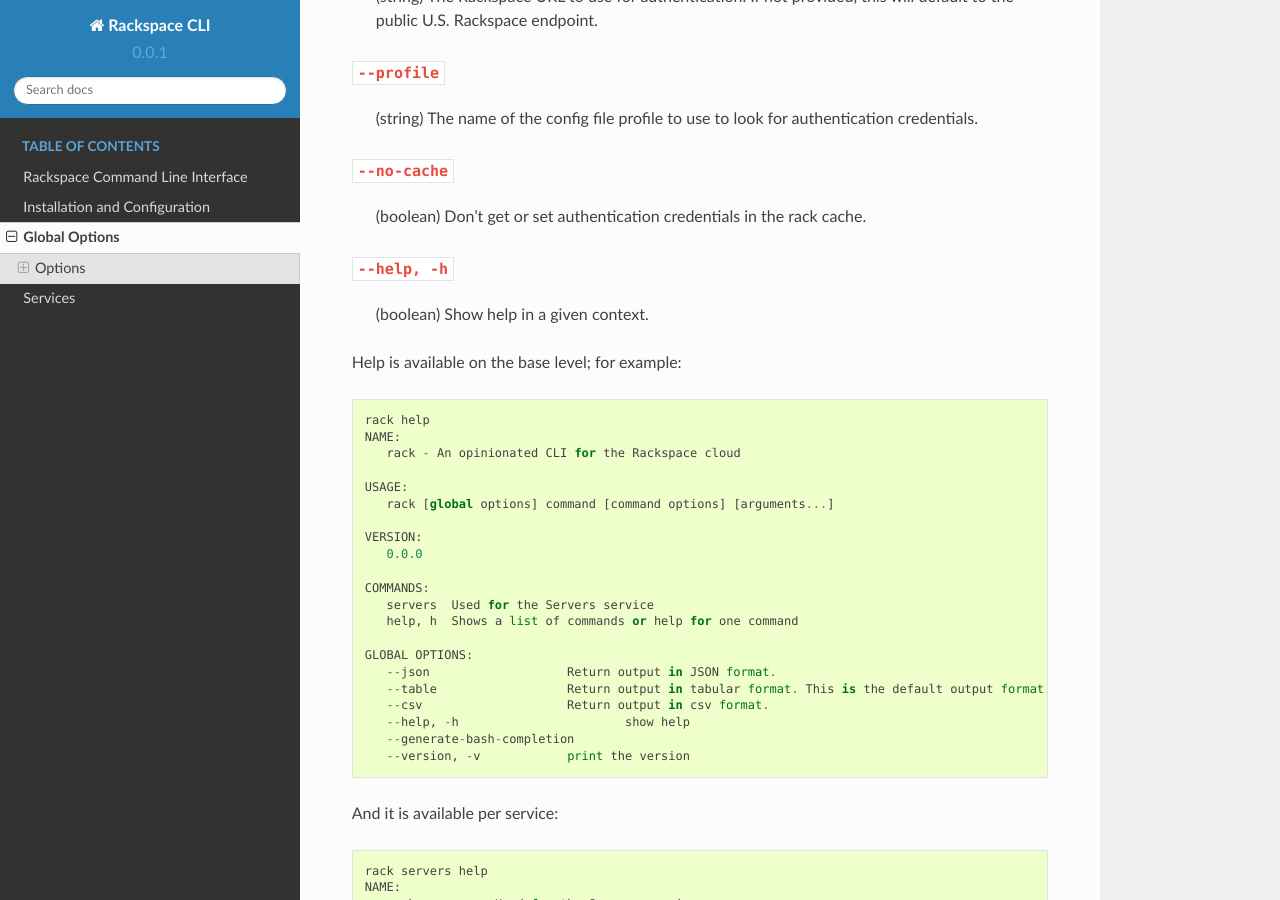
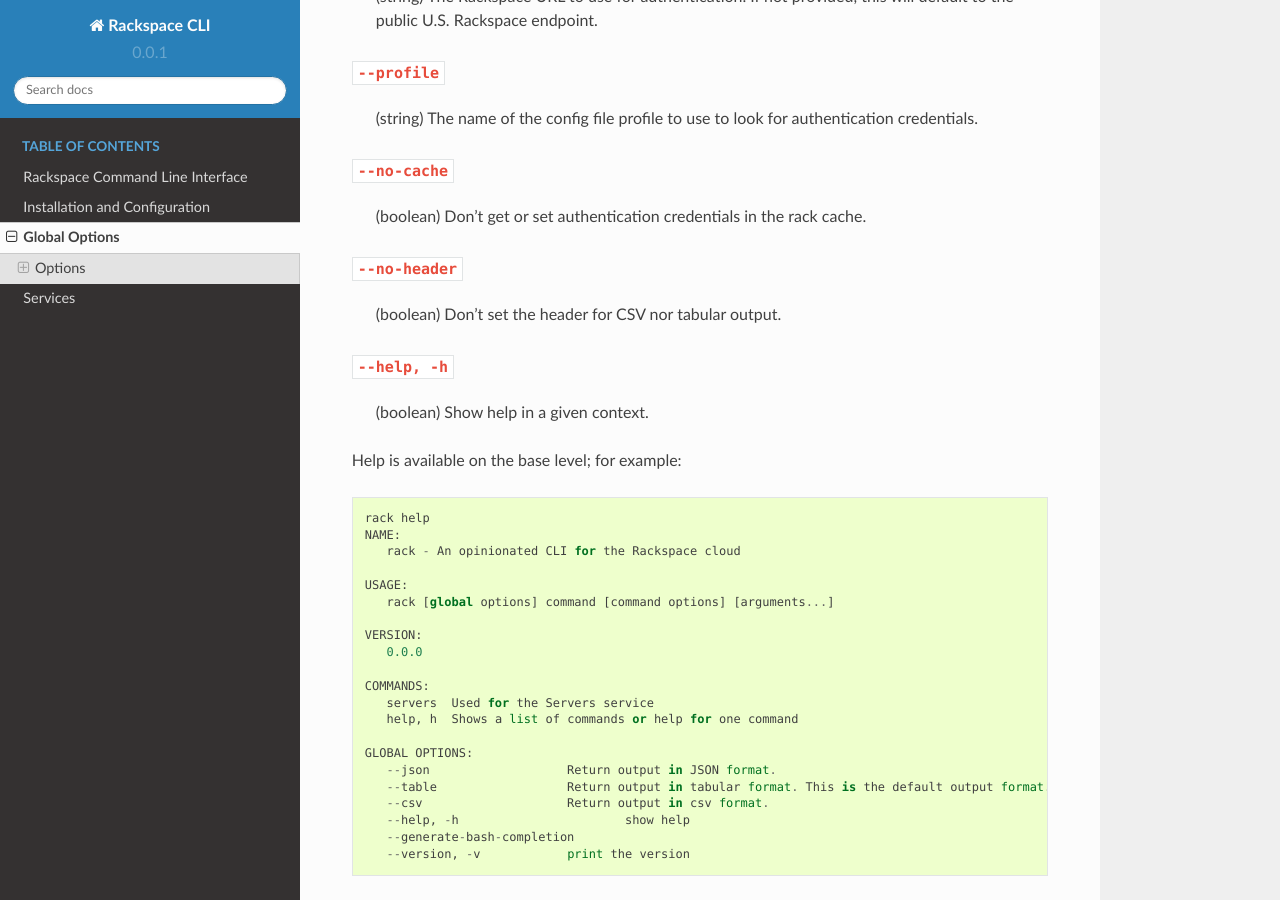
Before and after one commit to rackspace/rack, a Sphinx documentation site: the page built from docs/globaloptions.rst, in a window 1280 px wide and 900 px high, scrolled down 2659 px. Built offline with Sphinx 7.4.7 and the Read the Docs theme 2.0.0, drawn with Linux system fonts in a browser that asks for light colours.

Commit message:
doc for 'no-header'

```diff
--- a/docs/globaloptions.rst
+++ b/docs/globaloptions.rst
@@ -134,6 +134,11 @@
 
   (boolean) Don't get or set authentication credentials in the rack cache.
 
+``--no-header``
+~~~~~~~~~~~~~~~
+
+  (boolean) Don't set the header for CSV nor tabular output.
+
 ``--help, -h``
 ~~~~~~~~~~~~~~
 
```
